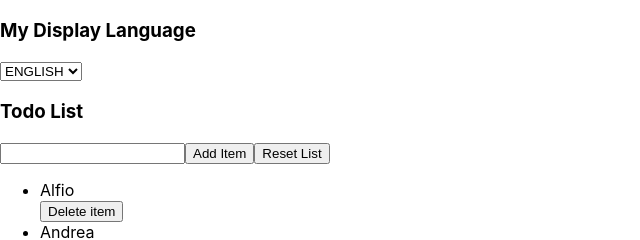
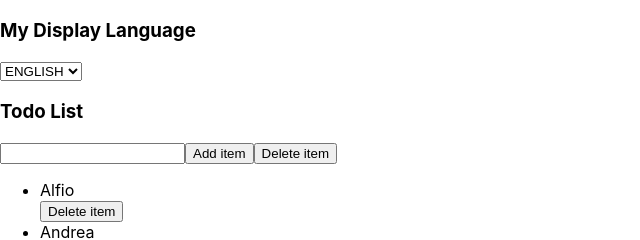
Before and after one commit to PuglisiAlfio/ReactJS, a React (Create React App) app in the folder esercizio-1/first-project/: page / in a window 1280 px wide. Shown: the top 240 px of the page, without its empty margins (0-640 px from the left). Built offline with nearby package versions, Linux system fonts and the light colour scheme.

Commit message:
Context - Consume the `LanguageContext`

```diff
--- a/esercizio-1/first-project/src/components/TodoList.jsx
+++ b/esercizio-1/first-project/src/components/TodoList.jsx
@@ -4,6 +4,16 @@ import LanguageContext from "./LanguageContext";
 const String = {
     en:{CURRENT_LIST: 'Todo List'},
     it:{CURRENT_LIST: 'Lista di cose da fare'}
+}
+
+const StringButton = {
+    en:{CURRENT_BUTTON: 'Add item'},
+    it:{CURRENT_BUTTON: 'Aggiungi elemento'}
+}
+
+const RemoveList = {
+    en:{CURRENT_BUTTON: 'Delete item'},
+    it:{CURRENT_BUTTON: 'Resetta Lista'}
 }
 
 const TodoList = (props) => {
@@ -42,12 +52,12 @@ const TodoList = (props) => {
                 {language => {
                     return(<>
 
-                        <h3>Todo List</h3>
+                        <h3>{String[language].CURRENT_LIST}</h3>
                         <input onChange={(event) => setName(event.target.value)} ref={clearInput}/>
 
-                        <button type="button" onClick={setNameHandler}>Add Item</button>
+                        <button type="button" onClick={setNameHandler}>{StringButton[language].CURRENT_BUTTON}</button>
 
-                        <button type="button" onClick={setResetHandler}>Reset List</button>
+                        <button type="button" onClick={setResetHandler}>{RemoveList[language].CURRENT_BUTTON}</button>
 
                         <ul ref={clearList} onChange={(event) => setReset(event.target.value)}>
 
--- a/esercizio-1/first-project/src/components/Welcome.js
+++ /dev/null
@@ -1,5 +0,0 @@
-function Welcome(props){
-    return <p>Welcome {props.name}!</p>
-}
-
-export default Welcome
```
